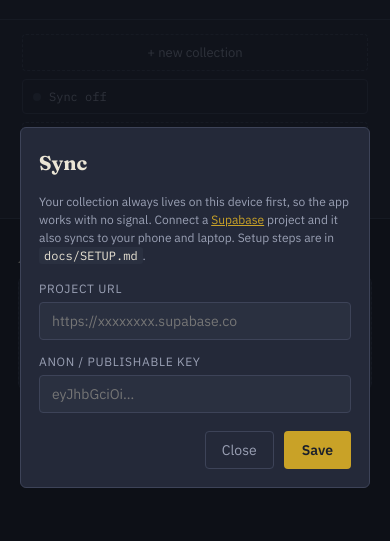
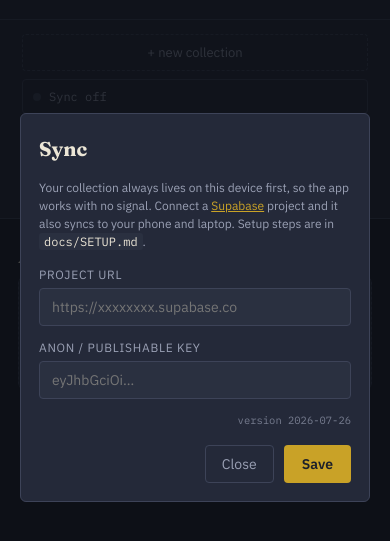
Before and after one commit to Jalapeno91/Card-collector, a website with bundled scripts: page index.html in a window 390 px wide. Both pictures are taken after a click on the button "Sync off". Shown: the part 115-656 px from the top of the page. Built offline with nearby package versions, Linux system fonts and the light colour scheme.

Commit message:
Show the build version, and bump the cache so devices take updates
A phone kept reporting a bug that was already fixed, and there was no way to
tell from the outside whether it had actually picked up the release. The
Sync panel now prints a build date, so "is this device up to date?" is a
question with a visible answer.

The service worker cache name was still ledger-v1 from the first release.
Since activate only deletes caches whose name differs, it had never been
invalidated — devices could hold the original files indefinitely. Dating it
means each release replaces the last.

```diff
--- a/css/ledger.css
+++ b/css/ledger.css
@@ -286,3 +286,4 @@
 .reveal-btn{ position:absolute; right:6px; background:none; border:none; color:var(--parchment-dim); cursor:pointer; font-size:11px; font-family:'IBM Plex Mono',monospace; text-transform:uppercase; letter-spacing:.05em; padding:6px 6px; }
 .reveal-btn:hover{ color:var(--brass); }
 .settings-hint{ font-size:11px; color:var(--parchment-dim); line-height:1.5; margin-top:8px; }
+.build-line{ font-size:10.5px; font-family:'IBM Plex Mono',monospace; color:var(--parchment-dim); text-align:right; margin-top:14px; opacity:.7; }
--- a/index.html
+++ b/index.html
@@ -287,6 +287,8 @@
       <div class="sync-log" id="syncLog"></div>
     </div>
 
+    <div class="build-line">version <span id="syncBuild"></span></div>
+
     <div class="modal-actions">
       <button class="btn-ghost danger" id="syncDisconnectBtn" style="display:none; margin-right:auto;">Disconnect</button>
       <button class="btn-ghost" id="syncClose">Close</button>
--- a/js/sync-ui.js
+++ b/js/sync-ui.js
@@ -1,6 +1,6 @@
 // The sync settings modal and the status pill in the sidebar.
 
-import { el, showToast } from './ui.js';
+import { el, showToast, BUILD } from './ui.js';
 import * as sb from './storage/supabase.js';
 import * as sync from './storage/sync.js';
 import * as local from './storage/local.js';
@@ -65,6 +65,7 @@ function openSyncModal(){
 }
 
 export function initSyncUi(){
+  el('syncBuild').textContent = BUILD;
   sync.onStatus(paintStatus);
   sync.setAfterSync(reloadIfChanged);
   sync.refreshStatus();
--- a/js/ui.js
+++ b/js/ui.js
@@ -1,4 +1,8 @@
 // Shared primitives: DOM helpers, theming, image handling, toasts.
+
+// Shown in the Sync panel so it is possible to tell, from the outside, whether
+// a device has actually picked up a release. Keep in step with sw.js VERSION.
+export const BUILD = '2026-07-26';
 
 export const EFFECTS = {
   matte:  { label:'Matte',        glyph:'●' },
--- a/sw.js
+++ b/sw.js
@@ -4,7 +4,9 @@
 // over the network directly. This only makes sure the app itself still opens
 // when there is no signal.
 
-const VERSION = 'ledger-v1';
+// Bump on every release. The activate step deletes caches that don't match, so
+// changing this is what forces a device onto the new files.
+const VERSION = 'ledger-2026-07-26';
 const SHELL = [
   './',
   'index.html',
```
